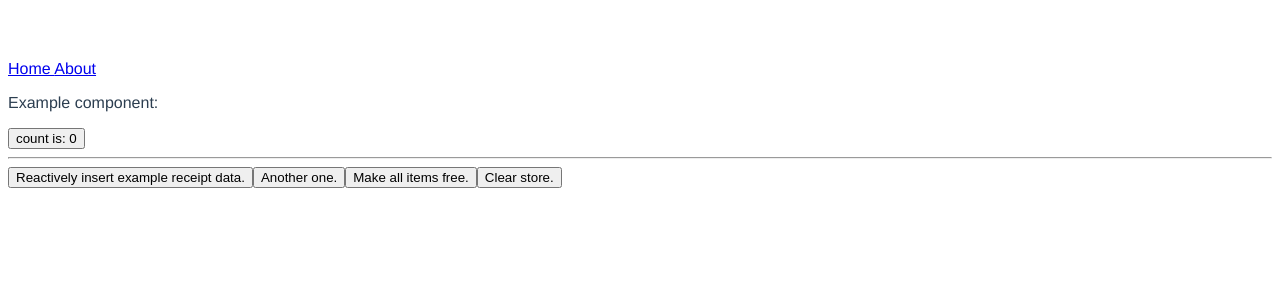
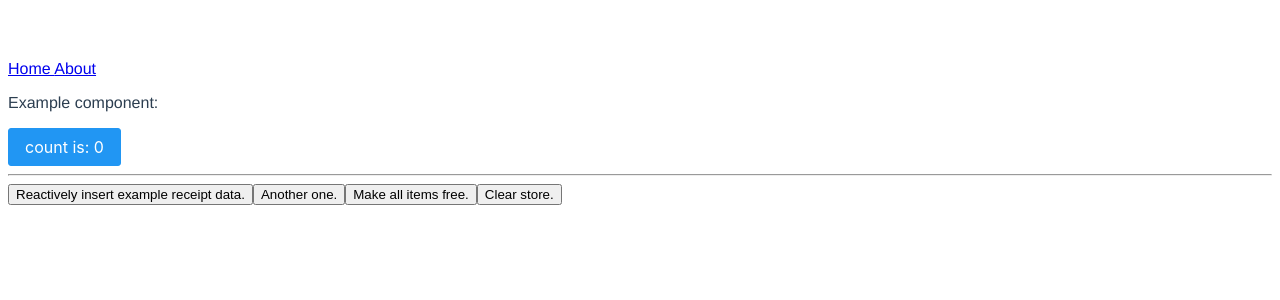
Before and after one commit to Muhlex/BonBon, a Vue app: page / in a window 1280 px wide. Shown: the top 300 px of the page. Built offline with nearby package versions, Linux system fonts and the light colour scheme.

Commit message:
Add PrimeVue

```diff
--- a/package.json
+++ b/package.json
@@ -30,6 +30,7 @@
   "dependencies": {
     "core-js": "^3.6.5",
     "nanoid": "^3.1.20",
+    "primevue": "^3.0.2",
     "vue": "^3.0.0",
     "vue-router": "^4.0.0-0"
   },
--- a/src/components/HelloWorld.vue
+++ b/src/components/HelloWorld.vue
@@ -1,13 +1,18 @@
 <template>
   <p>Example component:</p>
-  <button @click="count++">
+  <Button @click="count++">
     count is: {{ count }}
-  </button>
+  </Button>
 </template>
 
 <script>
+import Button from 'primevue/button';
+
 export default {
   name: 'HelloWorld',
+  components: {
+    Button,
+  },
   data() {
     return {
       count: 0,
@@ -15,8 +20,3 @@ export default {
   },
 };
 </script>
-
-<style lang="scss" scoped>
-$redIfSassWorks: red;
-h1 { color: $redIfSassWorks; }
-</style>
--- a/src/main.js
+++ b/src/main.js
@@ -2,4 +2,7 @@ import { createApp } from 'vue';
 import App from './App.vue';
 import router from './router';
 
+import 'primevue/resources/primevue.min.css';
+import 'primevue/resources/themes/saga-blue/theme.css';
+
 createApp(App).use(router).mount('#app');
```
Also changed, not shown: .eslintrc.js, 1 other file (tests, documents, lock files or other folders).
